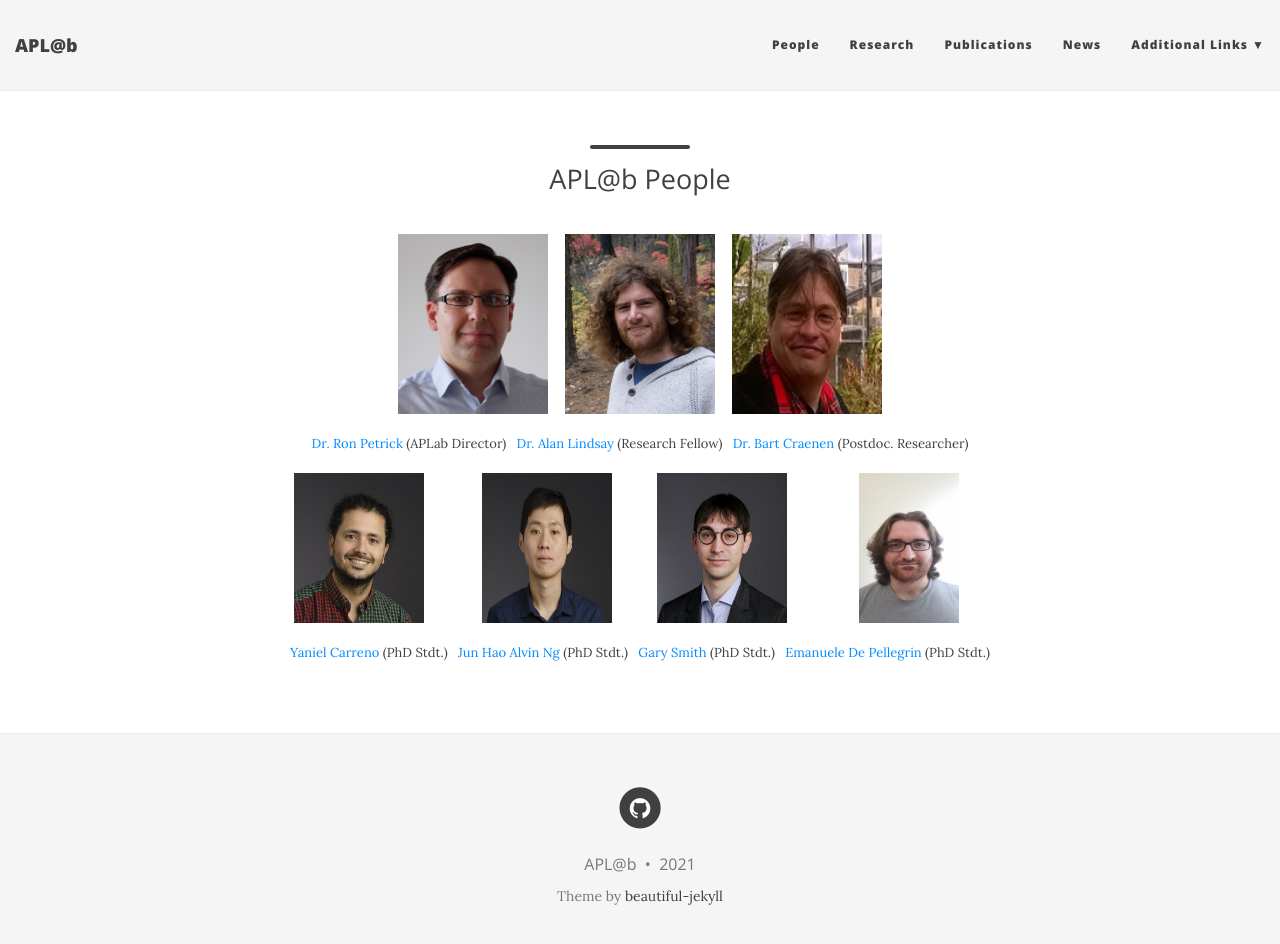
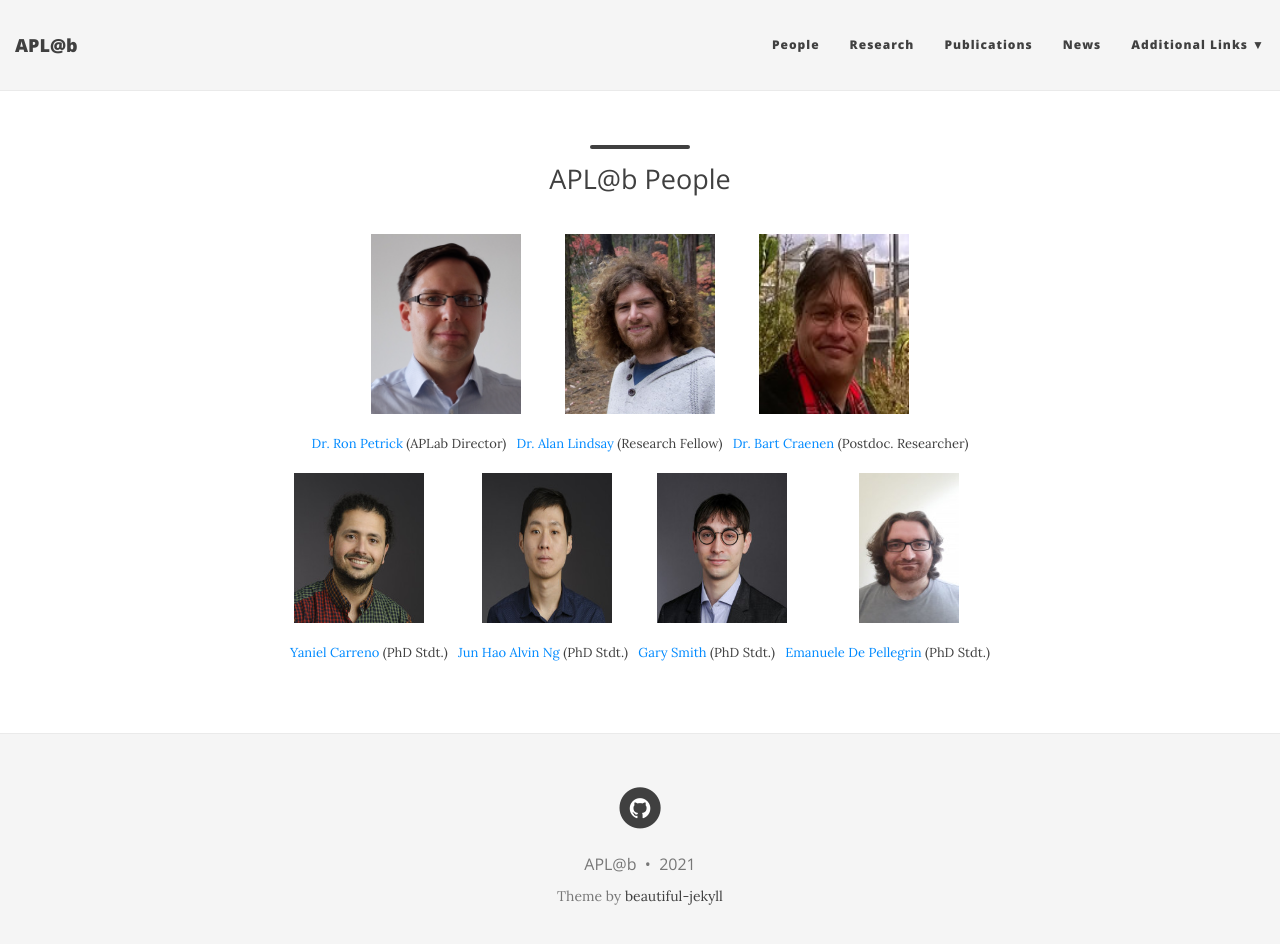
Before and after one commit to aplab2020/aplab2020.github.io, a Jekyll site: the page built from people.md, in a window 1280 px wide and 957 px high. Shown: the top 944 px of the window. Built offline with Jekyll 4.4.1, drawn with Linux system fonts in a browser that asks for light colours; nearby versions of some CDN libraries.

Commit message:
Update people.md

```diff
--- a/people.md
+++ b/people.md
@@ -7,8 +7,8 @@
 
 
 
-<p align="center"> <img src="/img/ron.jpg" align="center" width="150" height="180">   &nbsp; &nbsp;
-                   <img src="/img/alan.jpg" align="center" width="150" height="180">  &nbsp;  &nbsp;
+<p align="center"> <img src="/img/ron.jpg" align="center" width="150" height="180">   &nbsp; &nbsp;  &nbsp; &nbsp;  &nbsp; &nbsp;
+                   <img src="/img/alan.jpg" align="center" width="150" height="180">  &nbsp;  &nbsp;   &nbsp; &nbsp;  &nbsp; &nbsp;
                    <img src="/img/bart.jpg" align="center" width="150" height="180"> </p>
 
 <p align="center">
```
